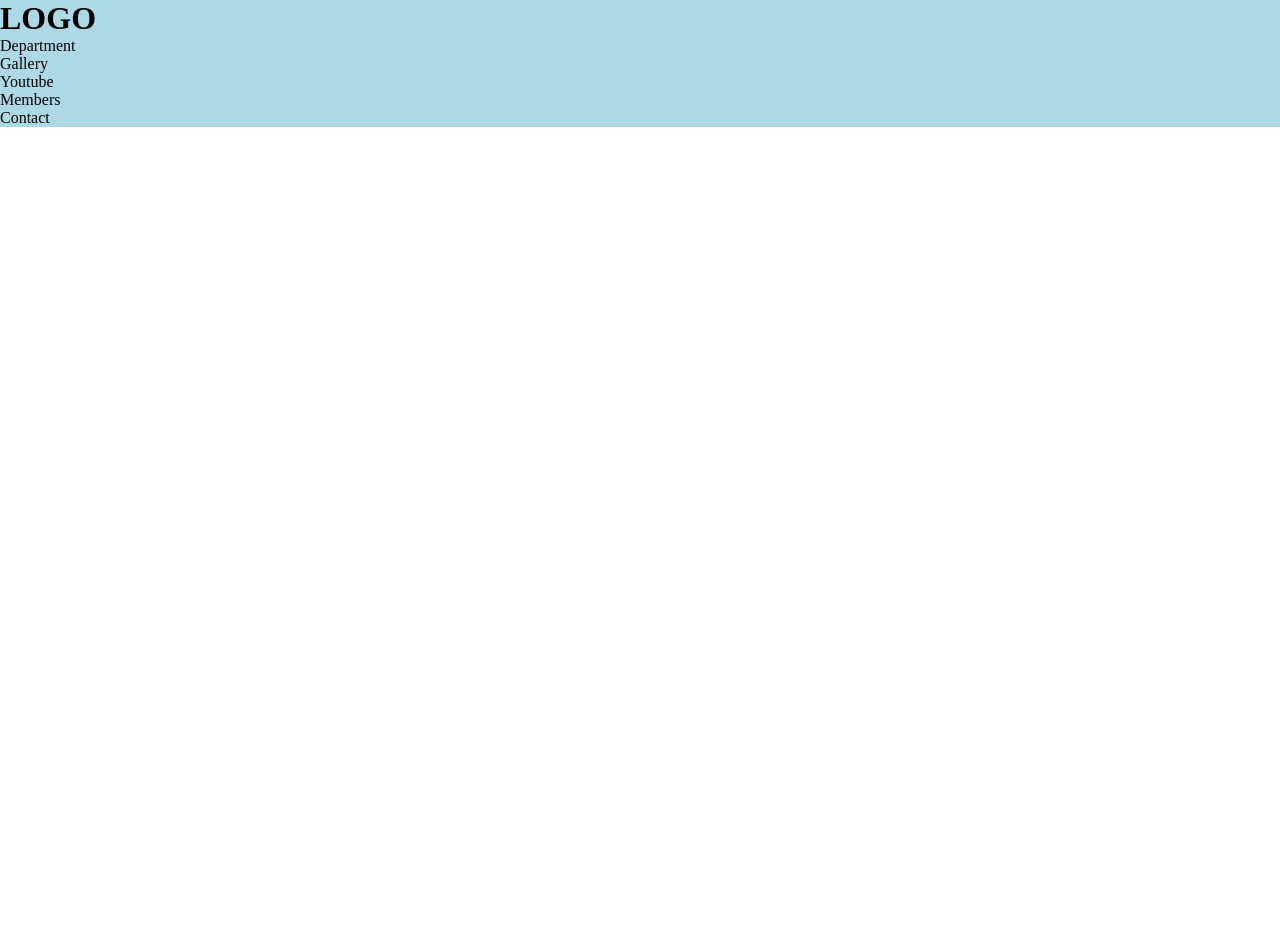
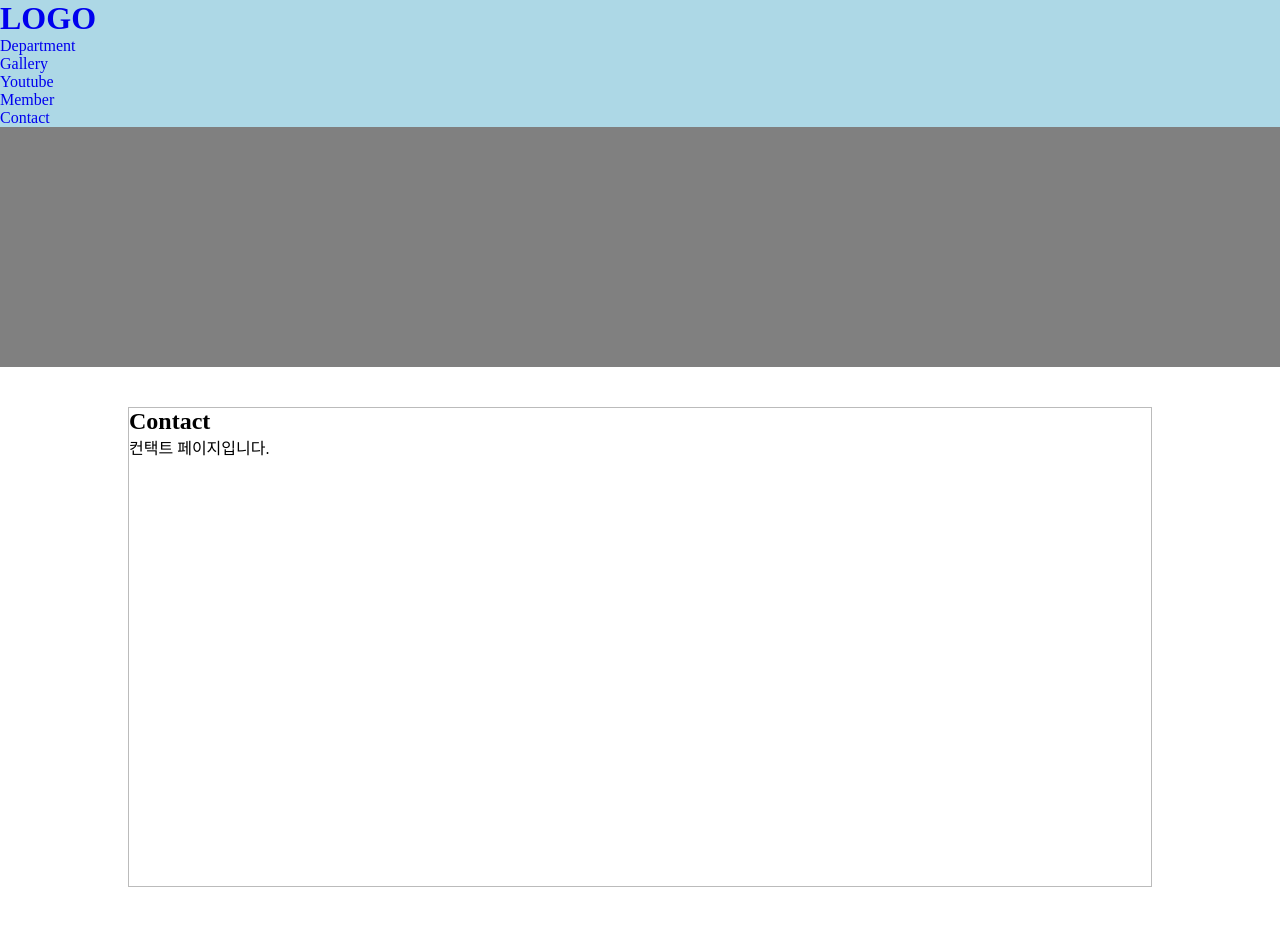
Before and after one commit to lsy0194/react_portfolio, a React (Create React App) app: page /#/contact in a window 1280 px wide. Before the commit the page ends 800 px from the top, so only its background shows below. Built offline with nearby package versions, Linux system fonts and the light colour scheme.

Commit message:
모든 컴포넌트 라우터 연결

```diff
--- a/src/App.js
+++ b/src/App.js
@@ -3,18 +3,18 @@ import { Route } from 'react-router-dom';
 import Header from './component/common/header/Header';
 import Department from './component/sub/department/Department';
 import Youtube from './component/sub/youtube/Youtube';
-import Member from './component/sub/members/Member';
+import Member from './component/sub/member/Member';
 import Gallery from './component/sub/gallery/Gallery';
+import Contact from './component/sub/contact/Contact';
 function App() {
 	return (
 		<>
 			<Header />
-			<Route path='/department'>
-				<Department />
-			</Route>
+			<Route path='/department' component={Department} />
 			<Route path='/youtube' component={Youtube} />
 			<Route path='/member' component={Member} />
 			<Route path='/gallery' component={Gallery} />
+			<Route path='/contact' component={Contact} />
 		</>
 	);
 }
--- a/src/component/common/header/Header.jsx
+++ b/src/component/common/header/Header.jsx
@@ -1,18 +1,30 @@
 import clsx from 'clsx';
 import styles from './Header.module.scss';
-console.log(styles);
-//className에 문자가 변수로치환되고 있기 때문에 여러개의 변수값을 클래스로 등록하기 편하고, 클래스연결을 삼항연산자로 조건처리도 가능
+import { Link, NavLink } from 'react-router-dom';
+
 export default function header() {
 	return (
 		<header className={clsx(styles.header)}>
-			<h1>LOGO</h1>
+			<h1>
+				<Link to='/'>LOGO</Link>
+			</h1>
 
 			<ul>
-				<li>Department</li>
-				<li>Gallery</li>
-				<li>Youtube</li>
-				<li>Members</li>
-				<li>Contact</li>
+				<li>
+					<NavLink to='/department'>Department</NavLink>
+				</li>
+				<li>
+					<NavLink to='/gallery'>Gallery</NavLink>
+				</li>
+				<li>
+					<NavLink to='/youtube'>Youtube</NavLink>
+				</li>
+				<li>
+					<NavLink to='/member'>Member</NavLink>
+				</li>
+				<li>
+					<NavLink to='/contact'>Contact</NavLink>
+				</li>
 			</ul>
 		</header>
 	);
--- a/src/component/sub/contact/Contact.jsx
+++ b/src/component/sub/contact/Contact.jsx
@@ -0,0 +1,11 @@
+import Layout from '../../common/layout/Layout';
+//import styles from './department.module.scss';
+//import clsx from 'clsx';
+
+export default function Contact() {
+	return (
+		<Layout title={'Contact'}>
+			<p>컨택트 페이지입니다.</p>
+		</Layout>
+	);
+}
```
Also changed, not shown: src/component/sub/department/department.module.scss (deleted, +0 -14 lines), src/component/sub/member/Member.jsx (renamed from src/component/sub/members/Member.jsx), src/component/sub/member/Member.module.scss (added).
